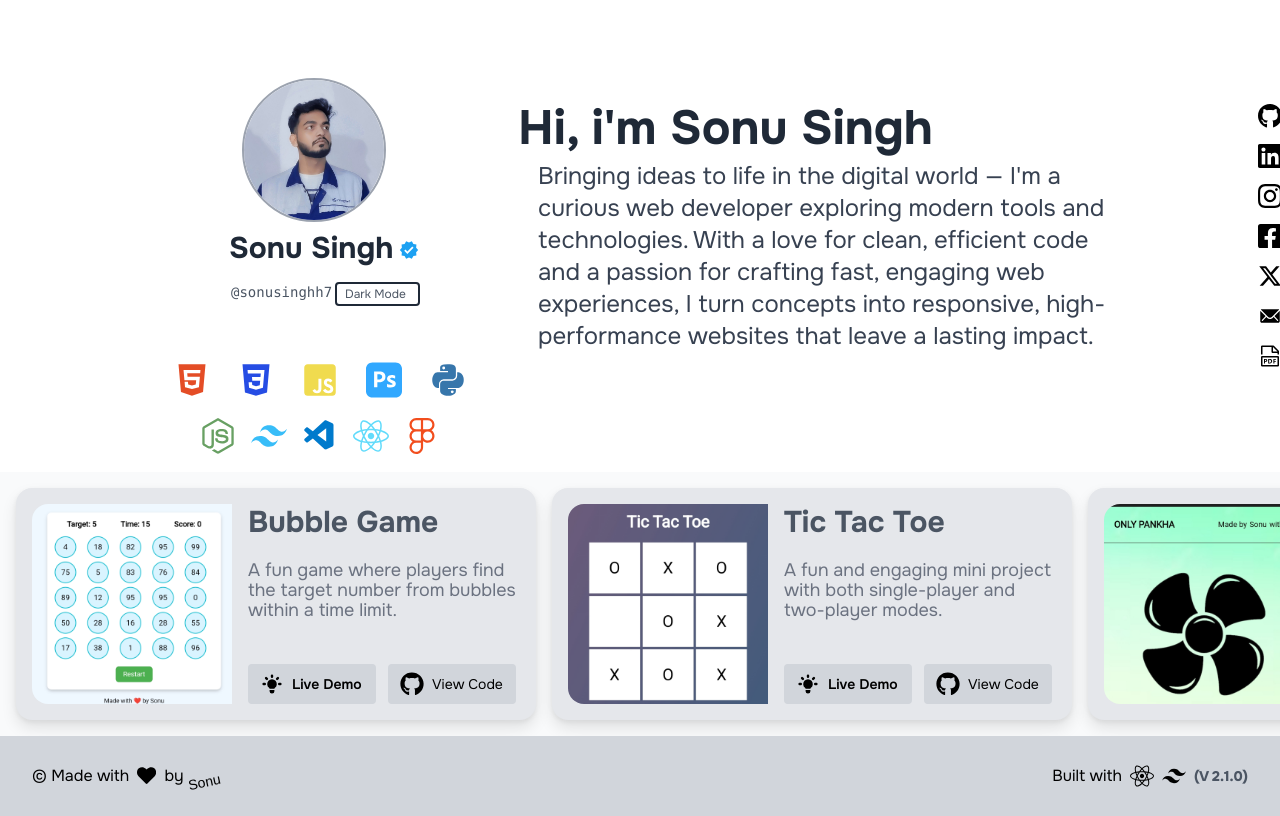
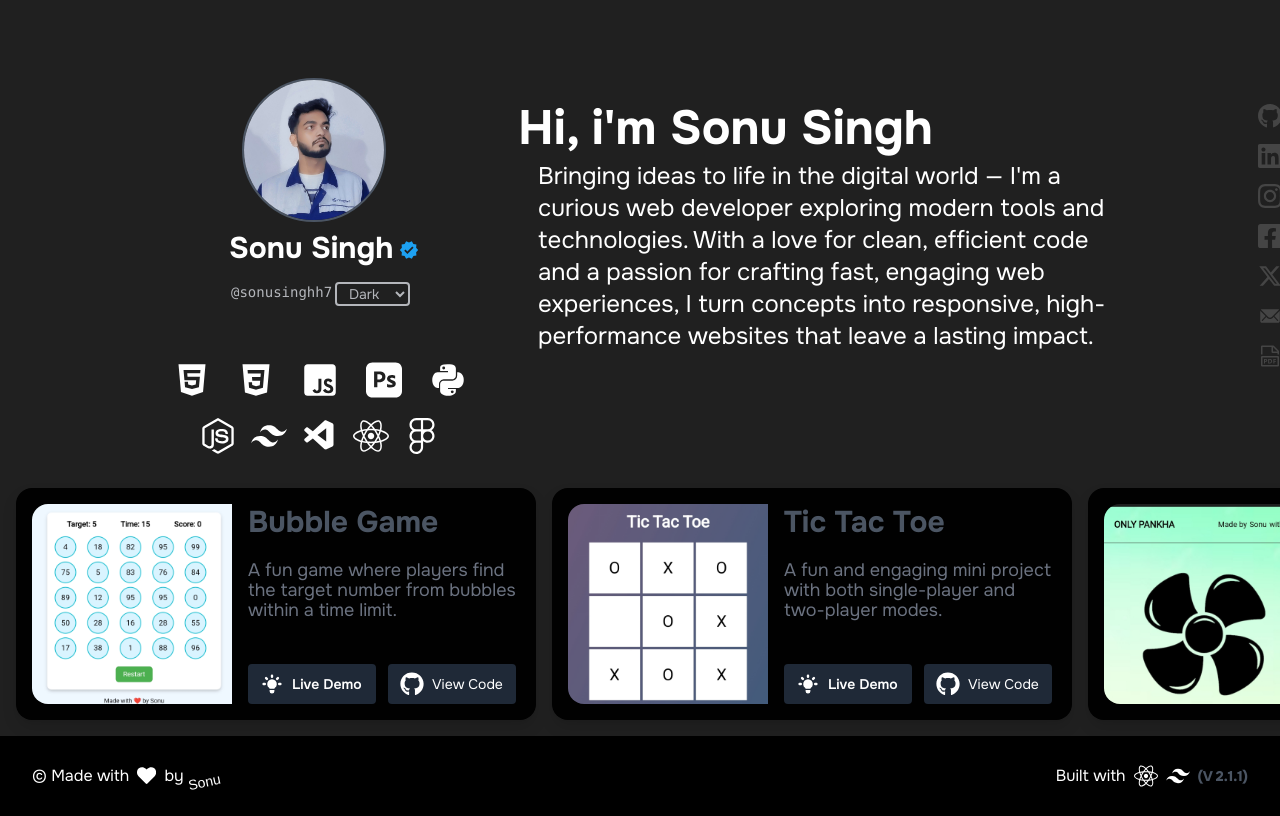
Before and after one commit to sonusinghh7/SonuSingh, a React (Vite) app: page / in a window 1280 px wide. Shown: the top 816 px of the page. Built offline with nearby package versions, Linux system fonts and the light colour scheme; a web font is replaced by a local one.

Commit message:
add light dark mode dropdown in desktop version

```diff
--- a/src/Components/Footer.jsx
+++ b/src/Components/Footer.jsx
@@ -13,7 +13,7 @@ const Footer = () => {
           by <span className='font-custom ml-1 text-sm mt-3 rotate-[-12deg]'>Sonu</span></p>
 
       <div className='flex items-center space-x-2 text-sm lg:text-base cursor-pointer'>
-        <span>Built with</span> <FaReact className='text-lg lg:text-2xl' /> <RiTailwindCssFill className='text-lg lg:text-2xl' /> <span className='hidden lg:flex text-sm text-gray-600 font-extrabold'>(V 2.1.0)</span> </div>
+        <span>Built with</span> <FaReact className='text-lg lg:text-2xl' /> <RiTailwindCssFill className='text-lg lg:text-2xl' /> <span className='hidden lg:flex text-sm text-gray-600 font-extrabold'>(V 2.1.1)</span> </div>
 
     </div>
   );
--- a/src/Components/Header.jsx
+++ b/src/Components/Header.jsx
@@ -1,12 +1,22 @@
-import React from 'react'
-import HamburgerMenu from './HamburgerMenu'
-
-
+import React, { useEffect, useState } from 'react';
+import HamburgerMenu from './HamburgerMenu';
 
 const Header = () => {
+  const [theme, setTheme] = useState(() => {
+    return localStorage.getItem('theme') || 'dark';
+  });
 
+  useEffect(() => {
+    const root = document.documentElement;
+    if (theme === 'dark') {
+      root.classList.add('dark');
+    } else {
+      root.classList.remove('dark');
+    }
+    localStorage.setItem('theme', theme);
+  }, [theme]);
 
-  const VerifiedIcon = ({ size = 16, color = "#1DA1F2", className = "" })  => (
+  const VerifiedIcon = ({ size = 16, color = "#1DA1F2", className = "" }) => (
     <svg
       xmlns="http://www.w3.org/2000/svg"
       height={size}
@@ -20,34 +30,38 @@ const Header = () => {
 
   return (
     <>
-    <div className='bg-gray-300 dark:bg-[#080808] lg:dark:bg-transparent lg:bg-transparent h-20 w-full flex absolute lg:h-80 lg:w-[280px] lg:ml-40  '>
+      <div className='bg-gray-300 dark:bg-[#080808] lg:dark:bg-transparent lg:bg-transparent h-20 w-full flex absolute lg:h-80 lg:w-[280px] lg:ml-40'>
+        <div className='relative h-full w-72 flex items-center lg:items-center lg:h-40 lg:mt-28 lg:w-full lg:flex-col lg:justify-center'>
+          <img src="sonu.jpg" alt="sonu's image" className='h-14 w-14 ml-7 rounded-full border-2 border-gray-400 dark:border-gray-600 select-none lg:w-36 lg:h-36' />
 
-        <div className='relative h-full w-72 flex  items-center  lg:items-center lg:h-40 lg:mt-28 lg:w-full lg:flex-col  lg:justify-center'>
-          <img src="sonu.jpg" alt="sonu's image" className='h-14 w-14 ml-7 rounded-full border-2 border-gray-400 dark:border-gray-600 select-none lg:w-36 lg:h-36   ' />
+          <div className='h-full w-3/4 flex flex-col justify-center left-2 pt-5 relative lg:justify-center lg:ml-10 lg:mt-4'>
+            <div className='h-6 w-full flex items-end -mt-4 relative'>
+              <p className='text-gray-800 dark:text-white text-2xl lg:text-3xl font-bold ml-1.5 select-none lg:mt-20'>Sonu Singh</p>
+              <div className='ml-2 mb-2 relative flex select-none lg:scale-125'><VerifiedIcon /></div>
+            </div>
 
+            <div className='h-6 ml-3 lg:ml-2 lg:mt-4 lg:w-24 text-gray-600 dark:text-[#b4b6bb] font-mono text-sm select-none flex'>@sonusinghh7</div>
 
-        <div className='h-full w-3/4 flex flex-col justify-center left-2 pt-5  relative lg:justify-center  lg:ml-10 lg:mt-4  '>
-          <div className=' h-6 w-full flex items-end -mt-4 relative'>
-            <p className='text-gray-800 dark:text-white text-2xl lg:text-3xl font-bold ml-1.5  select-none lg:mt-20   '>Sonu Singh</p>
-            <div className='ml-2 mb-2 relative flex select-none lg:scale-125 '> <VerifiedIcon /> </div>
+            {/* DROPDOWN TO TOGGLE DARK/LIGHT THEME */}
+            <select
+              value={theme === 'dark' ? 'DarkMode' : 'LightMode'}
+              onChange={(e) => setTheme(e.target.value === 'DarkMode' ? 'dark' : 'light')}
+              className='hidden lg:flex text-gray-600 dark:text-[#b4b6bb] bg-transparent text-[14px] ml-28 -mt-6 lg:px-2 lg:h-6 lg:w-[75px] rounded border-2 items-center border-gray-800 dark:border-[#b4b6bb]'
+            >
+              <option className="bg-white dark:bg-[#080808] text-black dark:text-white" value="DarkMode">
+                Dark
+              </option>
+              <option className="bg-white dark:bg-[#080808] text-black dark:text-white" value="LightMode">
+                Light
+              </option>
+            </select>
           </div>
-
-
-          <div className='h-6 ml-3 lg:ml-2 lg:mt-4 lg:w-24 text-gray-600 dark:text-[#b4b6bb] font-mono  text-sm select-none flex'>@sonusinghh7 </div>
-          <div className=' hidden lg:flex text-gray-600 dark:text-[#b4b6bb] text-[12px] ml-28 -mt-6 lg:px-2 lg:h-6 lg:w-[85px] rounded border-2  items-center  border-gray-800 dark:border-[#b4b6bb]'>Dark Mode</div>
         </div>
 
+        <HamburgerMenu className="right-6 top-5 absolute scale-[1.1]" />
+      </div>
+    </>
+  );
+};
 
-        </div>
-
-
-         <HamburgerMenu className=" right-6 top-5 absolute scale-[1.1]"/>
-
-
-    </div>
-
-    </>
-  )
-}
-
-export default Header
+export default Header;
```
